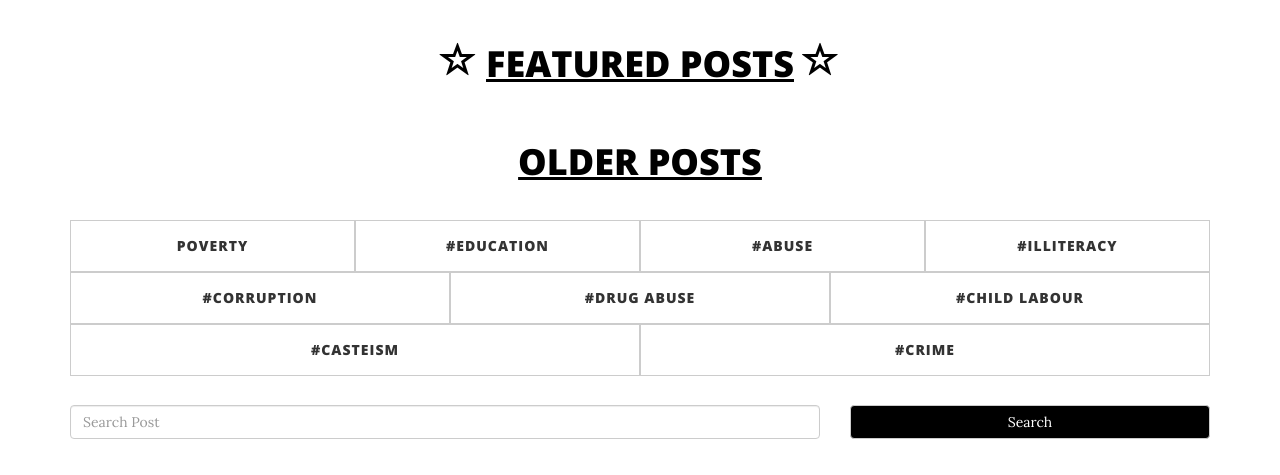
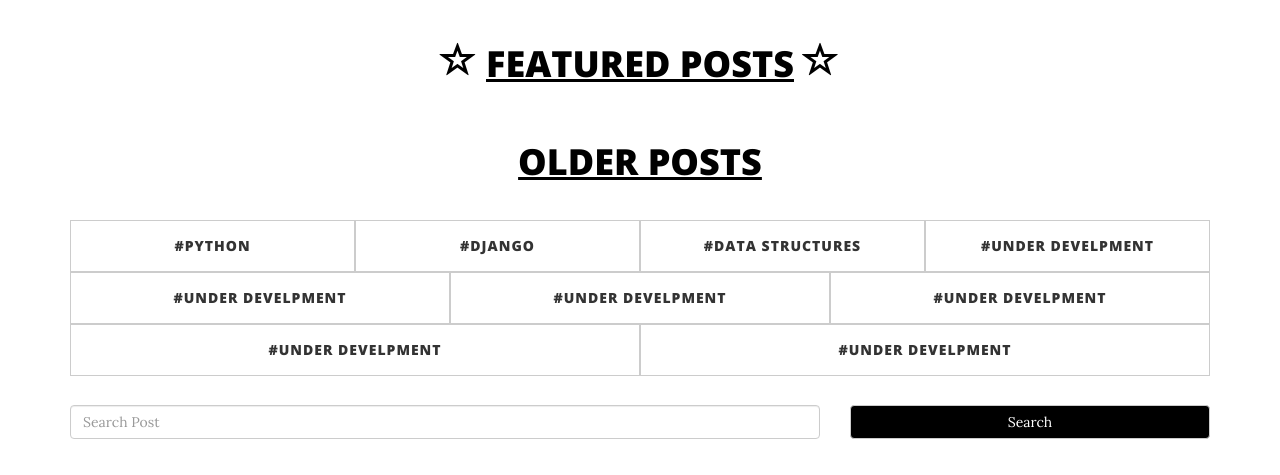
Before and after one commit to sarthak221995/BLOG, a Django app: template home/templates/home/index.html in a window 1280 px wide. Shown: the part 385-860 px from the top of the page. Run offline with Django 3.2, Linux system fonts and the light colour scheme; the template is opened without the code that fills it, so the values that code supplies are empty; some libraries are stand-ins or nearby versions.

Commit message:
post_link bug

```diff
--- a/home/templates/home/index.html
+++ b/home/templates/home/index.html
@@ -155,26 +155,26 @@
 
 <div class="btn-group btn-group-justified" role="group" aria-label="...">
   <div class="btn-group" role="group">
-    <a href="{% url 'post_tagdetail' tag_field='POVERTY' %}">
-         <button type="button" class="btn btn-default">Poverty</button>
+    <a href="{% url 'post_tagdetail' tag_field='Python' %}">
+         <button type="button" class="btn btn-default">#PYTHON</button>
     </a>
 </a>
   </div>
 
   <div class="btn-group" role="group">
-     <a href="{% url 'post_tagdetail' tag_field='EDUCATION' %}">
-    <button type="button" class="btn btn-default">#Education</button>
+     <a href="{% url 'post_tagdetail' tag_field='Django' %}">
+    <button type="button" class="btn btn-default">#Django</button>
     </a>
   </div>
 
   <div class="btn-group" role="group">
-    <a href="{% url 'post_tagdetail' tag_field='ABUSE' %}">
-    <button type="button" class="btn btn-default">#Abuse</button>
+    <a href="{% url 'post_tagdetail' tag_field='#DataStructures' %}">
+    <button type="button" class="btn btn-default">#Data Structures</button>
      </a>
   </div>
   <div class="btn-group" role="group">
-        <a href="{% url 'post_tagdetail' tag_field='ILLITERACY' %}">
-    <button type="button" class="btn btn-default">#Illiteracy</button>
+        <a href="{% url 'post_tagdetail' tag_field='Python' %}">
+    <button type="button" class="btn btn-default">#Under Develpment</button>
 
      </a>
   </div>
@@ -183,20 +183,20 @@
 
 <div class="btn-group btn-group-justified" role="group" aria-label="...">
   <div class="btn-group" role="group">
-     <a href="{% url 'post_tagdetail' tag_field='CORRUPTION' %}">
-    <button type="button" class="btn btn-default">#Corruption</button>
+     <a href="{% url 'post_tagdetail' tag_field='Python' %}">
+    <button type="button" class="btn btn-default">#Under Develpment</button>
     </a>
 
   </div>
   <div class="btn-group" role="group">
-     <a href="{% url 'post_tagdetail' tag_field='DRUGABUSE' %}">
-    <button type="button" class="btn btn-default">#Drug Abuse</button>
+     <a href="{% url 'post_tagdetail' tag_field='Python' %}">
+    <button type="button" class="btn btn-default">#Under Develpment</button>
     </a>
 
   </div>
   <div class="btn-group" role="group">
-     <a href="{% url 'post_tagdetail' tag_field='EDUCATION' %}">
-    <button type="button" class="btn btn-default">#Child Labour</button>
+     <a href="{% url 'post_tagdetail' tag_field='Python' %}">
+    <button type="button" class="btn btn-default">#Under Develpment</button>
     </a>
 
   </div>
@@ -208,13 +208,13 @@
 <div class="btn-group btn-group-justified" role="group" aria-label="...">
   <div class="btn-group" role="group">
      <a href="{% url 'post_tagdetail' tag_field='EDUCATION' %}">
-    <button type="button" class="btn btn-default">#Casteism</button>
+    <button type="button" class="btn btn-default">#Under Develpment</button>
     </a>
 
   </div>
   <div class="btn-group" role="group">
      <a href="{% url 'post_tagdetail' tag_field='EDUCATION' %}">
-    <button type="button" class="btn btn-default">#Crime</button>
+    <button type="button" class="btn btn-default">#Under Develpment</button>
 </a>
   </div>
 
```
Also changed, not shown: home/templates/home/post_detail.html (+6 -6 lines).
